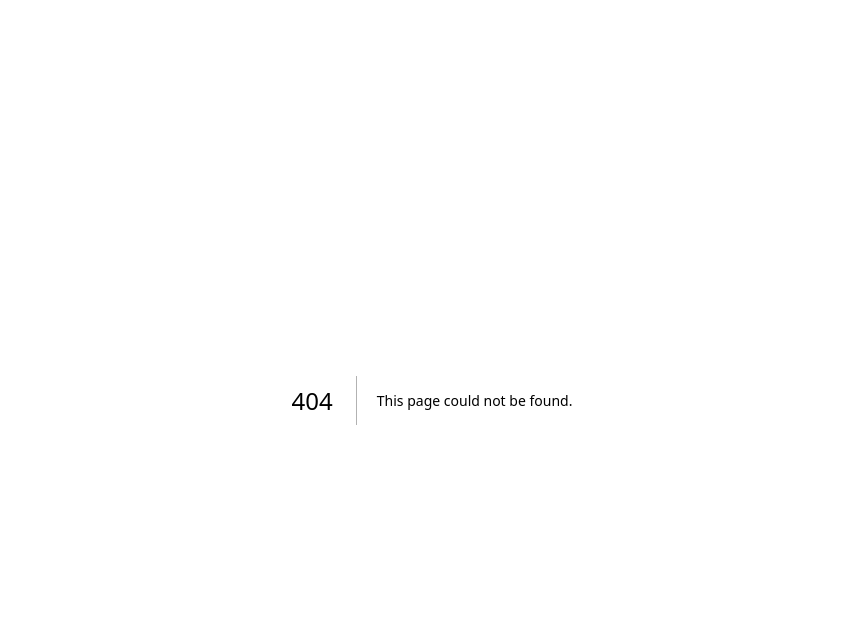
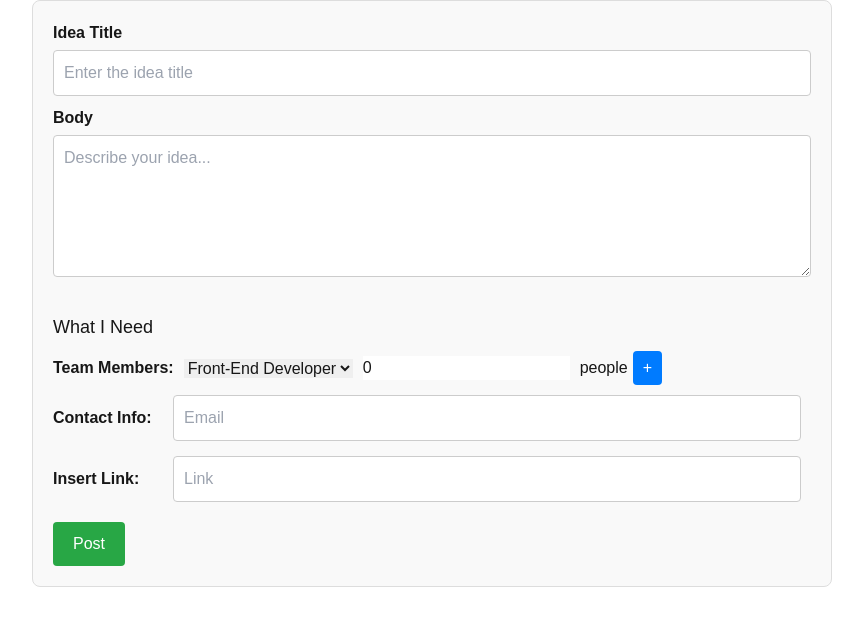
Before and after one commit to ShinLiX/Hackthon_Team10, a Next.js app: page /ideaInput in a window 1280 px wide. Before the commit this address had no page. Shown: the top 626 px of the page, without its empty margins (208-1071 px from the left). Built offline with nearby package versions, Linux system fonts and the light colour scheme.

Commit message:
Created the page to input idea

```diff
--- /dev/null
+++ b/app/ideaInput/IdeaInputForm.css
@@ -0,0 +1,104 @@
+.idea-input-form {
+  max-width: 800px;
+  margin: auto;
+  padding: 20px;
+  border: 1px solid #ddd;
+  border-radius: 8px;
+  background-color: #f9f9f9;
+}
+
+.idea-section {
+  margin-bottom: 20px;
+}
+
+.idea-section label {
+  display: block;
+  font-weight: bold;
+  margin-bottom: 5px;
+}
+
+.idea-section input,
+.idea-section textarea {
+  width: 100%;
+  padding: 10px;
+  border: 1px solid #ccc;
+  border-radius: 4px;
+  margin-bottom: 10px;
+}
+
+.idea-what-we-need {
+  margin-bottom: 20px;
+}
+
+.idea-what-we-need h3 {
+  font-size: 18px;
+  margin-bottom: 10px;
+}
+
+.team-member-row {
+  display: flex;
+  align-items: center;
+  margin-bottom: 10px;
+}
+
+.team-member-row label {
+  margin-right: 10px;
+  font-weight: bold;
+}
+
+.team-member-row select,
+.team-member-row input[type="number"] {
+  margin-right: 10px;
+}
+
+.team-member-row button {
+  padding: 5px 10px;
+  background-color: #007bff;
+  color: white;
+  border: none;
+  border-radius: 4px;
+  cursor: pointer;
+  margin-left: 5px;
+}
+
+.team-member-row button:hover {
+  background-color: #0056b3;
+}
+
+.remove-member-button {
+  background-color: #dc3545;
+}
+
+.remove-member-button:hover {
+  background-color: #c82333;
+}
+
+.contact-info-row {
+  margin-bottom: 15px;
+}
+
+.contact-info-row label {
+  display: inline-block;
+  width: 120px;
+  font-weight: bold;
+}
+
+.contact-info-row input {
+  width: calc(100% - 130px);
+  padding: 10px;
+  border: 1px solid #ccc;
+  border-radius: 4px;
+}
+
+button[type="submit"] {
+  padding: 10px 20px;
+  background-color: #28a745;
+  color: white;
+  border: none;
+  border-radius: 4px;
+  cursor: pointer;
+}
+
+button[type="submit"]:hover {
+  background-color: #218838;
+}
--- /dev/null
+++ b/app/ideaInput/page.js
@@ -0,0 +1,147 @@
+'use client';
+
+import React, { useState } from 'react';
+import './IdeaInputForm.css'; // Import the CSS file
+
+const IdeaInputForm = () => {
+  const [idea, setIdea] = useState({
+    title: '',
+    body: '',
+    teamMembers: [{ role: 'Front-End Developer', count: 0 }],
+    contactEmail: '',
+    contactLink: ''
+  });
+
+  // Handle input changes
+  const handleInputChange = (e) => {
+    const { name, value } = e.target;
+    setIdea({ ...idea, [name]: value });
+  };
+
+  // Handle team member role and count change
+  const handleTeamMemberChange = (index, field, value) => {
+    const updatedMembers = idea.teamMembers.map((member, i) =>
+      i === index ? { ...member, [field]: value } : member
+    );
+    setIdea({ ...idea, teamMembers: updatedMembers });
+  };
+
+  // Add a new team member row
+  const addTeamMember = () => {
+    setIdea({
+      ...idea,
+      teamMembers: [...idea.teamMembers, { role: 'Front-End Developer', count: 0 }]
+    });
+  };
+
+  // Remove a team member row
+  const removeTeamMember = (index) => {
+    setIdea({
+      ...idea,
+      teamMembers: idea.teamMembers.filter((_, i) => i !== index)
+    });
+  };
+
+  // Handle form submission
+  const handleSubmit = (e) => {
+    e.preventDefault();
+    console.log(idea);
+    // Perform API call to submit the idea
+  };
+
+  return (
+    <form className="idea-input-form" onSubmit={handleSubmit}>
+      {/* Idea Title and Body */}
+      <div className="idea-section">
+        <label htmlFor="title">Idea Title</label>
+        <input
+          type="text"
+          id="title"
+          name="title"
+          value={idea.title}
+          onChange={handleInputChange}
+          placeholder="Enter the idea title"
+        />
+
+        <label htmlFor="body">Body</label>
+        <textarea
+          id="body"
+          name="body"
+          value={idea.body}
+          onChange={handleInputChange}
+          placeholder="Describe your idea..."
+          rows="5"
+        />
+      </div>
+
+      {/* What I Need Section */}
+      <div className="idea-what-we-need">
+        <h3>What I Need</h3>
+
+        {idea.teamMembers.map((member, index) => (
+          <div className="team-member-row" key={index}>
+            <label>Team Members:</label>
+
+            <select
+              value={member.role}
+              onChange={(e) => handleTeamMemberChange(index, 'role', e.target.value)}
+            >
+              <option value="Front-End Developer">Front-End Developer</option>
+              <option value="Back-End Developer">Back-End Developer</option>
+              <option value="UX/UI Designer">UX/UI Designer</option>
+            </select>
+
+            <input
+              type="number"
+              value={member.count}
+              onChange={(e) => handleTeamMemberChange(index, 'count', e.target.value)}
+              placeholder="# of people"
+              min="0"
+            />
+            <span> people</span>
+
+            <button type="button" onClick={addTeamMember}>+</button>
+            {idea.teamMembers.length > 1 && (
+              <button
+                type="button"
+                className="remove-member-button"
+                onClick={() => removeTeamMember(index)}
+              >
+                -
+              </button>
+            )}
+          </div>
+        ))}
+
+        {/* Contact Info */}
+        <div className="contact-info-row">
+          <label>Contact Info:</label>
+          <input
+            type="email"
+            name="contactEmail"
+            value={idea.contactEmail}
+            onChange={handleInputChange}
+            placeholder="Email"
+          />
+        </div>
+
+        {/* Insert Link */}
+        <div className="contact-info-row">
+          <label>Insert Link:</label>
+          <input
+            type="url"
+            name="contactLink"
+            value={idea.contactLink}
+            onChange={handleInputChange}
+            placeholder="Link"
+          />
+        </div>
+      </div>
+
+      {/* Submit Button */}
+      <button type="submit">Post</button>
+    </form>
+  );
+};
+
+export default IdeaInputForm;
```
Also changed, not shown: package.json (line endings or trailing spaces), 1 other file (tests, documents, lock files or other folders).
